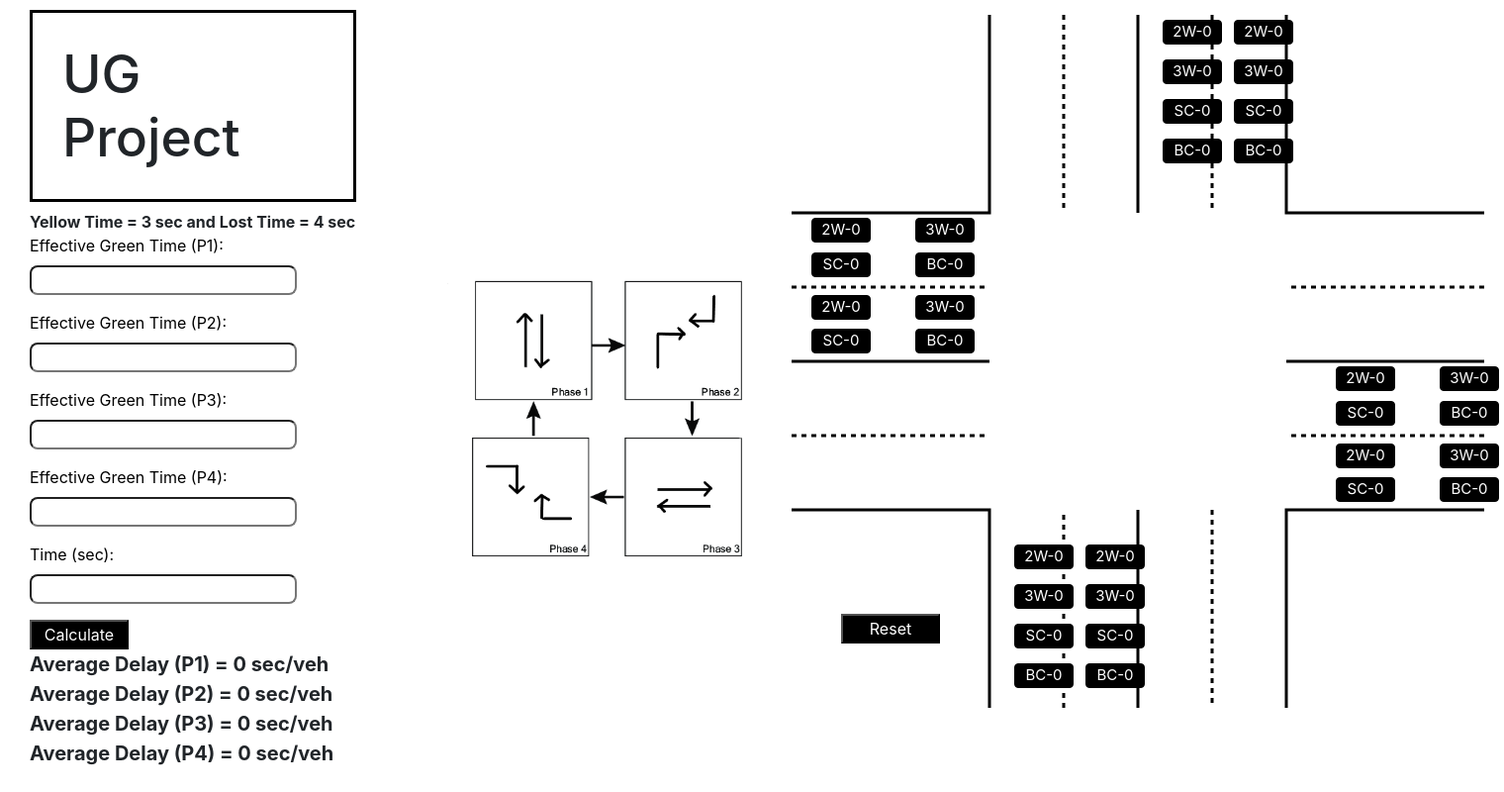
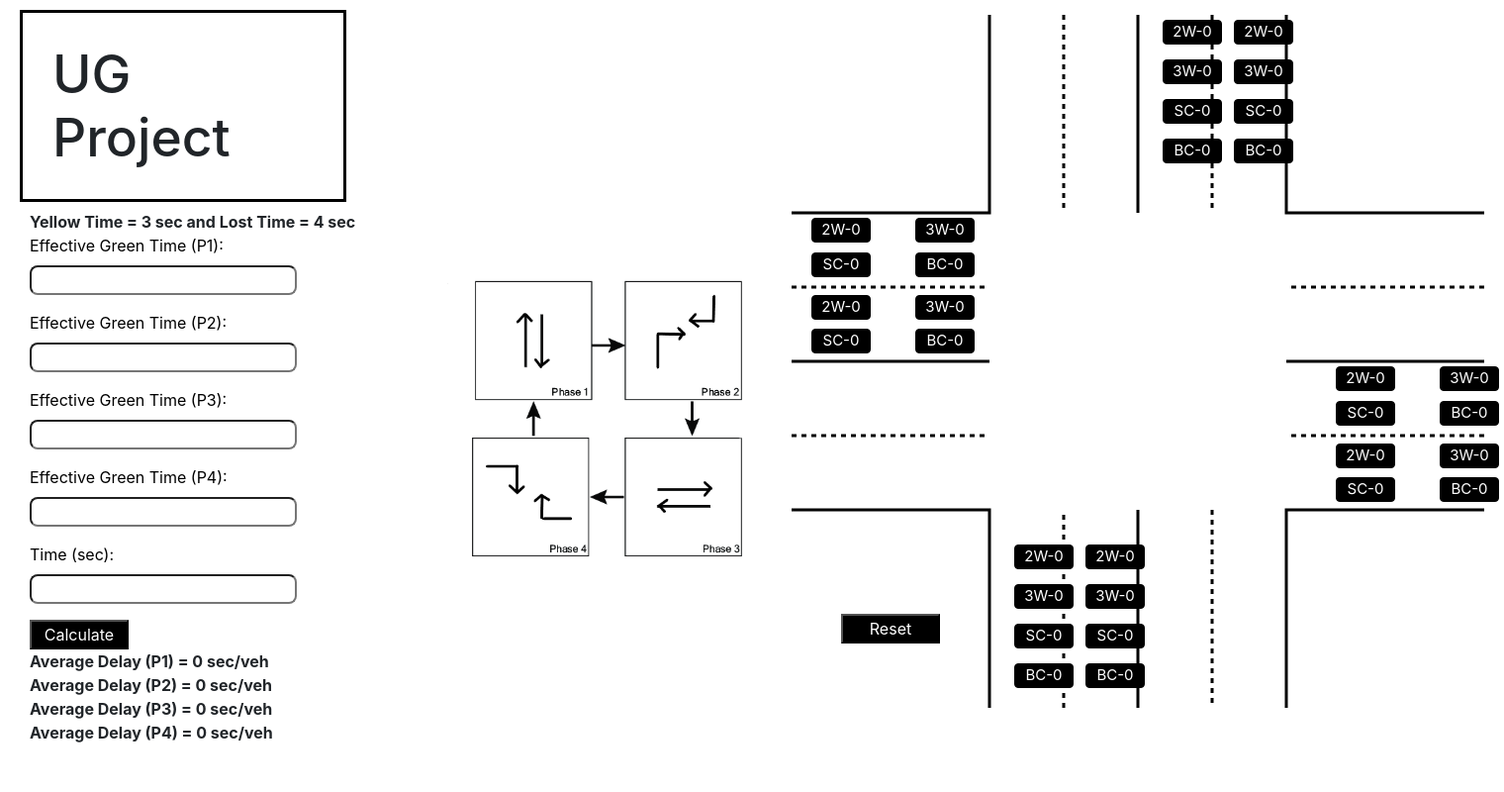
Before and after one commit to decapitator007/UGProject, a Django app: page / in a window 1520 px wide. Shown: the whole page at 99% size. Run offline with Django 3.2, Linux system fonts and the light colour scheme; tables that the repository leaves empty hold one stand-in row (values such as "Sample post").

Commit message:
aaaaaaaaaaaaaa

```diff
--- a/delay/static/css/home.css
+++ b/delay/static/css/home.css
@@ -4,7 +4,7 @@ h1{
     width:330px;
     border-style:solid;
     border-color:black;
-    margin-left:30px;
+    margin-left:20px;
     margin-top:10px;
 }
 #myCanvas{
@@ -40,5 +40,5 @@ h1{
 }
 .result{
     margin-left:30px;
-    font-size:15pt;
+
 }
```
